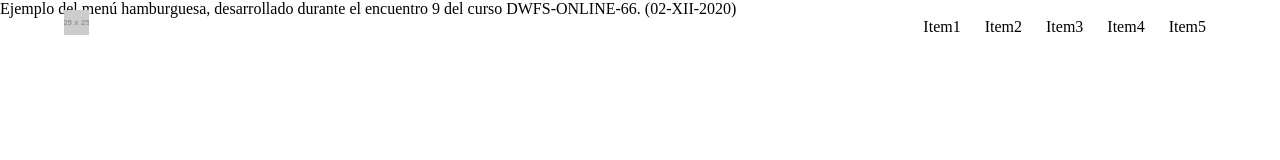
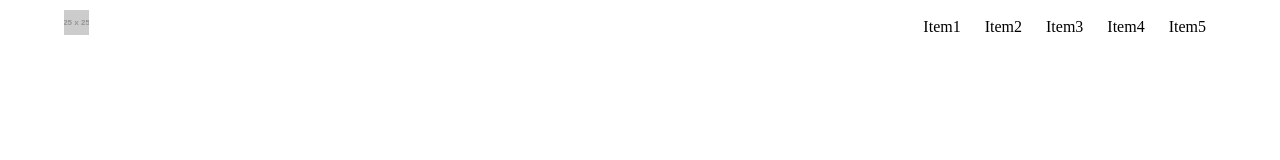
Before and after one commit to dfrancesch/dwfs-ol-66-e09, a plain HTML site: page index.html in a window 1280 px wide. Drawn offline with Linux system fonts and the light colour scheme; placeholder pictures from the web are drawn by us.

Commit message:
Ahora si!

```diff
--- a/index.html
+++ b/index.html
@@ -27,6 +27,5 @@
         </nav>
     </header>
 
-	<p>Ejemplo del menú hamburguesa, desarrollado durante el encuentro 9 del curso DWFS-ONLINE-66. (02-XII-2020)</p>
 </body>
 </html>
```
